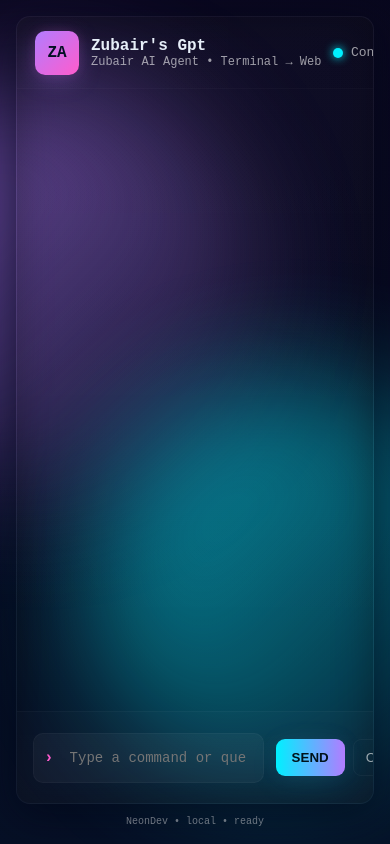
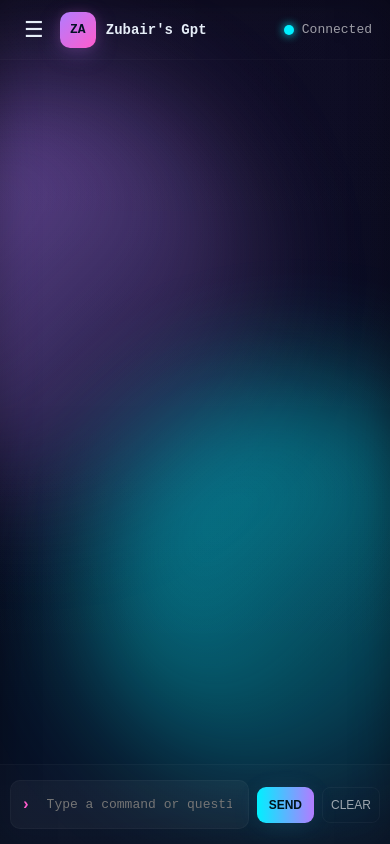
Before and after one commit to itsmezubair/my-chatgpt, a Flask app: page / in a window 390 px wide. Run offline with Flask 3, Linux system fonts and the light colour scheme; data that the repository does not hold is empty.

Commit message:
second commit

```diff
--- a/static/style.css
+++ b/static/style.css
@@ -11,9 +11,9 @@
 
 html,body{
   height:100%;margin:0;overflow:hidden;
-  font-family: "JetBrains Mono", "Courier New", Courier, monospace;
-  background: radial-gradient(1200px 600px at 10% 10%, rgba(18,10,40,0.6), transparent),
-              linear-gradient(180deg, var(--bg-1), var(--bg-2));
+  font-family:"JetBrains Mono","Courier New",Courier,monospace;
+  background:radial-gradient(1200px 600px at 10% 10%,rgba(18,10,40,0.6),transparent),
+             linear-gradient(180deg,var(--bg-1),var(--bg-2));
   color:#e6eef8;
 }
 
@@ -24,37 +24,30 @@ html,body{
 }
 
 /* Decorative side glows */
-.left-decor, .right-decor{
+.left-decor,.right-decor{
   position:fixed;pointer-events:none;z-index:0;
   width:420px;height:420px;border-radius:50%;
-  filter: blur(60px);opacity:0.65;
+  filter:blur(60px);opacity:0.65;
 }
 .left-decor{left:-160px;top:10vh;background:linear-gradient(135deg,var(--neon-purple),transparent)}
 .right-decor{right:-120px;bottom:5vh;background:linear-gradient(135deg,var(--neon-cyan),transparent)}
 
-/* Layout: sidebar + app side by side */
+/* ── Layout ──────────────────────────────────────────────────────────────── */
 .layout{
-  display:flex;
-  gap:12px;
-  width:100%;
-  max-width:1100px;
+  display:flex;gap:12px;
+  width:100%;max-width:1100px;
   height:calc(100vh - 60px);
-  position:relative;
-  z-index:1;
+  position:relative;z-index:1;
 }
 
-/* Sidebar */
+/* ── Sidebar ─────────────────────────────────────────────────────────────── */
 .sidebar{
-  width:220px;
-  flex-shrink:0;
-  display:flex;
-  flex-direction:column;
-  gap:8px;
-  background: rgba(255,255,255,0.02);
-  border: 1px solid rgba(255,255,255,0.05);
+  width:220px;flex-shrink:0;
+  display:flex;flex-direction:column;gap:8px;
+  background:rgba(255,255,255,0.02);
+  border:1px solid rgba(255,255,255,0.05);
   border-radius:14px;
-  padding:14px 10px;
-  box-sizing:border-box;
+  padding:14px 10px;box-sizing:border-box;
   overflow:hidden;
 }
 
@@ -62,8 +55,7 @@ html,body{
   background:linear-gradient(90deg,var(--neon-purple),var(--neon-pink));
   color:#fff;border:none;border-radius:9px;padding:10px;
   font-family:inherit;font-size:13px;font-weight:700;
-  cursor:pointer;width:100%;
-  transition:opacity .15s;
+  cursor:pointer;width:100%;transition:opacity .15s;
 }
 .btn-new:hover{opacity:0.85}
 
@@ -81,28 +73,21 @@ html,body{
   display:flex;align-items:center;justify-content:space-between;gap:6px;
   padding:9px 10px;border-radius:8px;cursor:pointer;
   font-size:12px;color:var(--muted);
-  border:1px solid transparent;
-  transition:all .15s;
+  border:1px solid transparent;transition:all .15s;
 }
 .session-item:hover{
-  background:rgba(255,255,255,0.05);
-  color:#e6eef8;
+  background:rgba(255,255,255,0.05);color:#e6eef8;
   border-color:rgba(255,255,255,0.06);
 }
 .session-item.active{
   background:rgba(178,124,255,0.1);
-  border-color:rgba(178,124,255,0.25);
-  color:#e6eef8;
+  border-color:rgba(178,124,255,0.25);color:#e6eef8;
 }
-.session-info{
-  flex:1;overflow:hidden;
-}
+.session-info{flex:1;overflow:hidden;}
 .session-info span:first-child{
   display:block;white-space:nowrap;overflow:hidden;text-overflow:ellipsis;
 }
-.session-date{
-  font-size:10px;color:rgba(255,255,255,0.3);display:block;margin-top:2px;
-}
+.session-date{font-size:10px;color:rgba(255,255,255,0.3);display:block;margin-top:2px;}
 .session-del{
   background:transparent;border:none;color:rgba(255,255,255,0.25);
   font-size:16px;cursor:pointer;padding:0 2px;line-height:1;flex-shrink:0;
@@ -110,80 +95,93 @@ html,body{
 }
 .session-del:hover{color:#ff5ccd;}
 
-/* App card */
+/* Mobile sidebar backdrop */
+.sidebar-backdrop{
+  display:none;position:fixed;inset:0;z-index:10;
+  background:rgba(2,6,23,0.6);backdrop-filter:blur(3px);
+}
+.sidebar-backdrop.show{display:block;}
+
+/* ── App card ────────────────────────────────────────────────────────────── */
 .app{
-  flex:1;
-  min-width:0;
-  background: linear-gradient(180deg, rgba(255,255,255,0.02), rgba(255,255,255,0.01));
-  border: 1px solid rgba(255,255,255,0.04);
-  border-radius: 14px;
-  box-shadow: 0 10px 40px rgba(2,6,23,0.6), 0 0 40px rgba(0,0,0,0.3) inset;
-  overflow: hidden;
-  display: grid;
-  grid-template-rows: 72px 1fr 92px;
+  flex:1;min-width:0;
+  background:linear-gradient(180deg,rgba(255,255,255,0.02),rgba(255,255,255,0.01));
+  border:1px solid rgba(255,255,255,0.04);
+  border-radius:14px;
+  box-shadow:0 10px 40px rgba(2,6,23,0.6),0 0 40px rgba(0,0,0,0.3) inset;
+  overflow:hidden;
+  display:grid;
+  grid-template-rows:72px 1fr 92px;
 }
 
-/* Header */
+/* ── Header ──────────────────────────────────────────────────────────────── */
 .app-header{
   display:flex;align-items:center;justify-content:space-between;
   padding:12px 18px;border-bottom:1px solid rgba(255,255,255,0.02);
-  background: linear-gradient(90deg, rgba(255,255,255,0.01), transparent);
+  background:linear-gradient(90deg,rgba(255,255,255,0.01),transparent);
 }
-.brand{display:flex;align-items:center;gap:12px}
+.brand{display:flex;align-items:center;gap:10px;}
 .logo{
-  width:44px;height:44px;border-radius:10px;
+  width:44px;height:44px;border-radius:10px;flex-shrink:0;
   background:linear-gradient(135deg,var(--neon-purple),var(--neon-pink));
   display:flex;align-items:center;justify-content:center;
   font-weight:900;color:#031024;
   box-shadow:0 6px 22px rgba(178,124,255,0.25),0 0 12px rgba(255,92,205,0.12);
 }
-.title .name{font-weight:700;font-size:16px}
-.title .sub{font-size:12px;color:var(--muted)}
+.title .name{font-weight:700;font-size:16px;}
+.title .sub{font-size:12px;color:var(--muted);}
+
+/* Hamburger & Back — hidden on desktop */
+.hamburger-btn,.back-btn{
+  display:none;
+  background:transparent;border:none;color:#e6eef8;
+  font-size:22px;cursor:pointer;padding:4px 6px;
+  border-radius:8px;transition:background .15s;flex-shrink:0;
+}
+.hamburger-btn:hover,.back-btn:hover{background:rgba(255,255,255,0.06);}
 
 /* Status */
-.status{display:flex;align-items:center;gap:8px;color:var(--muted);font-size:13px}
-.dot{width:10px;height:10px;border-radius:50%}
-.dot.offline{background:#6b7280;box-shadow:none}
-.dot.online{background:var(--neon-cyan);box-shadow:0 0 10px var(--neon-cyan)}
+.status{display:flex;align-items:center;gap:8px;color:var(--muted);font-size:13px;}
+.dot{width:10px;height:10px;border-radius:50%;}
+.dot.offline{background:#6b7280;box-shadow:none;}
+.dot.online{background:var(--neon-cyan);box-shadow:0 0 10px var(--neon-cyan);}
 
-/* Chat area */
+/* ── Chat area ───────────────────────────────────────────────────────────── */
 .chat-box{
   padding:18px;display:flex;flex-direction:column;gap:12px;
   overflow-y:auto;
-  scrollbar-width:thin;scrollbar-color: rgba(255,255,255,0.12) transparent;
-  background: linear-gradient(180deg, rgba(255,255,255,0.003), transparent);
+  scrollbar-width:thin;scrollbar-color:rgba(255,255,255,0.12) transparent;
+  background:linear-gradient(180deg,rgba(255,255,255,0.003),transparent);
 }
 
-/* message bubbles */
 .msg{
   max-width:72%;padding:12px 14px;border-radius:12px;
   font-size:14px;line-height:1.45;
-  box-shadow: 0 6px 18px rgba(2,6,23,0.5);
+  box-shadow:0 6px 18px rgba(2,6,23,0.5);
   word-wrap:break-word;white-space:pre-wrap;
 }
 .msg-content{display:block;}
 
 .msg.user{
   align-self:flex-end;
-  background: linear-gradient(180deg, rgba(220,248,198,0.9), rgba(220,248,198,0.85));
+  background:linear-gradient(180deg,rgba(220,248,198,0.9),rgba(220,248,198,0.85));
   color:#05210b;border-bottom-right-radius:4px;
-  box-shadow: 0 10px 30px rgba(0,200,140,0.06), 0 0 18px rgba(0,200,140,0.08);
-  border: 1px solid rgba(0,200,140,0.08);
+  box-shadow:0 10px 30px rgba(0,200,140,0.06),0 0 18px rgba(0,200,140,0.08);
+  border:1px solid rgba(0,200,140,0.08);
 }
 .msg.bot{
   align-self:flex-start;
-  background: linear-gradient(180deg, rgba(255,255,255,0.03), rgba(255,255,255,0.01));
-  border-left: 3px solid rgba(0,240,255,0.08);
-  color: #eaf8ff;border-bottom-left-radius:4px;
-  box-shadow: 0 8px 30px rgba(0,8,20,0.6), 0 0 24px rgba(0,240,255,0.02) inset;
+  background:linear-gradient(180deg,rgba(255,255,255,0.03),rgba(255,255,255,0.01));
+  border-left:3px solid rgba(0,240,255,0.08);
+  color:#eaf8ff;border-bottom-left-radius:4px;
+  box-shadow:0 8px 30px rgba(0,8,20,0.6),0 0 24px rgba(0,240,255,0.02) inset;
 }
-
 .meta{display:block;margin-top:8px;font-size:11px;color:var(--muted);}
 
-/* Composer */
+/* ── Composer ────────────────────────────────────────────────────────────── */
 .composer{
   display:flex;align-items:center;gap:12px;padding:12px 16px;
-  background:linear-gradient(180deg, rgba(255,255,255,0.01), rgba(255,255,255,0.02));
+  background:linear-gradient(180deg,rgba(255,255,255,0.01),rgba(255,255,255,0.02));
   border-top:1px solid rgba(255,255,255,0.02);
 }
 .prompt{
@@ -191,30 +189,30 @@ html,body{
   background:var(--glass);padding:10px;border-radius:10px;
   border:1px solid rgba(255,255,255,0.03);
 }
-.prompt-icon{color:var(--neon-pink);font-weight:700}
+.prompt-icon{color:var(--neon-pink);font-weight:700;}
 input#userInput{
   flex:1;background:transparent;border:none;color:inherit;
   font-family:inherit;outline:none;font-size:14px;padding:6px;
 }
-.controls{display:flex;gap:8px}
+.controls{display:flex;gap:8px;}
 .btn-glow{
   background:linear-gradient(90deg,var(--neon-cyan),var(--neon-purple));
   color:#00121a;padding:10px 16px;border-radius:9px;border:none;
   cursor:pointer;font-weight:700;
-  box-shadow: 0 8px 30px rgba(0,240,255,0.08), 0 0 24px rgba(178,124,255,0.06);
+  box-shadow:0 8px 30px rgba(0,240,255,0.08),0 0 24px rgba(178,124,255,0.06);
   transition:transform .12s ease;
 }
-.btn-glow:active{transform:translateY(1px)}
+.btn-glow:active{transform:translateY(1px);}
 .btn-glow:disabled{opacity:0.5;cursor:not-allowed;}
 .btn-minor{
   background:transparent;border:1px solid rgba(255,255,255,0.04);
   color:var(--muted);padding:10px 12px;border-radius:8px;cursor:pointer;
 }
 
-/* Footer */
+/* ── Footer ──────────────────────────────────────────────────────────────── */
 .footer{color:var(--muted);font-size:12px;opacity:0.9;}
 
-/* Typing indicator */
+/* ── Typing indicator ────────────────────────────────────────────────────── */
 .typing{
   align-self:flex-start;background:rgba(255,255,255,0.02);
   padding:8px 12px;border-radius:999px;
@@ -231,62 +229,99 @@ input#userInput{
 /* ── Delete Modal ────────────────────────────────────────────────────────── */
 .modal-overlay{
   display:none;position:fixed;inset:0;z-index:999;
-  background:rgba(2,6,23,0.75);
-  backdrop-filter:blur(6px);
+  background:rgba(2,6,23,0.75);backdrop-filter:blur(6px);
   align-items:center;justify-content:center;
 }
 .modal-overlay.show{display:flex;}
-
 .modal-box{
   background:linear-gradient(160deg,#0d1630,#080f22);
   border:1px solid rgba(255,92,205,0.2);
-  border-radius:18px;
-  padding:32px 28px 24px;
-  width:320px;
-  text-align:center;
-  box-shadow:0 0 60px rgba(255,92,205,0.08), 0 20px 60px rgba(0,0,0,0.6);
+  border-radius:18px;padding:32px 28px 24px;
+  width:320px;text-align:center;
+  box-shadow:0 0 60px rgba(255,92,205,0.08),0 20px 60px rgba(0,0,0,0.6);
   animation:popIn .18s ease;
 }
 @keyframes popIn{
   from{transform:scale(0.88);opacity:0}
   to{transform:scale(1);opacity:1}
 }
-
 .modal-icon{font-size:36px;margin-bottom:12px;display:block;}
-
-.modal-title{
-  font-size:17px;font-weight:700;color:#e6eef8;margin-bottom:8px;
-}
-
-.modal-msg{
-  font-size:12px;color:var(--muted);line-height:1.6;margin-bottom:24px;
-}
-
+.modal-title{font-size:17px;font-weight:700;color:#e6eef8;margin-bottom:8px;}
+.modal-msg{font-size:12px;color:var(--muted);line-height:1.6;margin-bottom:24px;}
 .modal-actions{display:flex;gap:10px;}
-
 .modal-btn{
   flex:1;padding:11px;border-radius:10px;border:none;
   font-family:inherit;font-size:13px;font-weight:700;cursor:pointer;
-  transition:transform .1s, opacity .15s;
+  transition:transform .1s,opacity .15s;
 }
 .modal-btn:active{transform:translateY(1px);}
-
 .modal-btn.cancel{
-  background:rgba(255,255,255,0.05);
-  border:1px solid rgba(255,255,255,0.08);
-  color:var(--muted);
+  background:rgba(255,255,255,0.05);border:1px solid rgba(255,255,255,0.08);color:var(--muted);
 }
 .modal-btn.cancel:hover{background:rgba(255,255,255,0.09);color:#e6eef8;}
-
 .modal-btn.confirm{
-  background:linear-gradient(90deg,#ff5ccd,#b27cff);
-  color:#fff;
+  background:linear-gradient(90deg,#ff5ccd,#b27cff);color:#fff;
   box-shadow:0 4px 20px rgba(255,92,205,0.25);
 }
 .modal-btn.confirm:hover{opacity:0.88;}
 
-/* Responsiveness */
-@media (max-width:760px){
-  .sidebar{display:none}
-  .layout{height:calc(100vh - 50px)}
+/* ── Tablet (≤900px) ─────────────────────────────────────────────────────── */
+@media (max-width:900px){
+  .page{padding:10px;gap:8px;}
+  .layout{gap:8px;}
+  .sidebar{width:190px;}
+  .title .sub{display:none;}
 }
+
+/* ── Mobile (≤640px) ─────────────────────────────────────────────────────── */
+@media (max-width:640px){
+  .page{padding:0;gap:0;}
+  .footer{display:none;}
+
+  .layout{
+    height:100vh;gap:0;
+  }
+
+  /* Sidebar becomes full-screen drawer */
+  .sidebar{
+    position:fixed;top:0;left:0;
+    width:80vw;max-width:300px;height:100vh;
+    border-radius:0;border:none;
+    border-right:1px solid rgba(255,255,255,0.06);
+    z-index:20;padding:20px 12px;
+    background:linear-gradient(180deg,#080f22,#040c1c);
+    transform:translateX(-100%);
+    transition:transform .25s ease;
+  }
+  .sidebar.open{transform:translateX(0);}
+
+  /* Main app takes full width */
+  .app{
+    width:100%;border-radius:0;border:none;
+    grid-template-rows:60px 1fr 80px;
+  }
+
+  /* Show hamburger, hide back by default */
+  .hamburger-btn{display:flex;align-items:center;justify-content:center;}
+  .back-btn{display:none;}
+
+  /* Show back arrow when chat is active */
+  .back-btn.show{display:flex;align-items:center;justify-content:center;}
+  /* Hide hamburger when back is shown */
+  .back-btn.show ~ .hamburger-btn,
+  .hamburger-btn.hidden{display:none;}
+
+  .logo{width:36px;height:36px;font-size:13px;}
+  .title .name{font-size:14px;}
+  .title .sub{display:none;}
+
+  .msg{max-width:88%;}
+  .chat-box{padding:12px 10px;}
+
+  .composer{padding:8px 10px;gap:8px;}
+  input#userInput{font-size:13px;}
+  .btn-glow{padding:10px 12px;font-size:12px;}
+  .btn-minor{padding:10px 8px;font-size:12px;}
+
+  .modal-box{width:calc(100vw - 40px);}
+}
--- a/templates/index.html
+++ b/templates/index.html
@@ -13,8 +13,11 @@
 
     <div class="layout">
 
+      <!-- Mobile sidebar backdrop -->
+      <div id="sidebarBackdrop" class="sidebar-backdrop"></div>
+
       <!-- Sidebar -->
-      <aside class="sidebar">
+      <aside id="sidebar" class="sidebar">
         <button id="newChatBtn" class="btn-new">+ New Chat</button>
         <div class="sidebar-label">History</div>
         <div id="sessionList" class="session-list"></div>
@@ -24,6 +27,10 @@
       <main class="app">
         <header class="app-header">
           <div class="brand">
+            <!-- Back arrow (mobile only, when chat is open) -->
+            <button id="backBtn" class="back-btn" title="Back">&#8592;</button>
+            <!-- Hamburger (mobile only) -->
+            <button id="hamburgerBtn" class="hamburger-btn" title="History">&#9776;</button>
             <div class="logo">ZA</div>
             <div class="title">
               <div class="name">Zubair's Gpt</div>
```
Also changed, not shown: static/script.js (+52 -11 lines).
